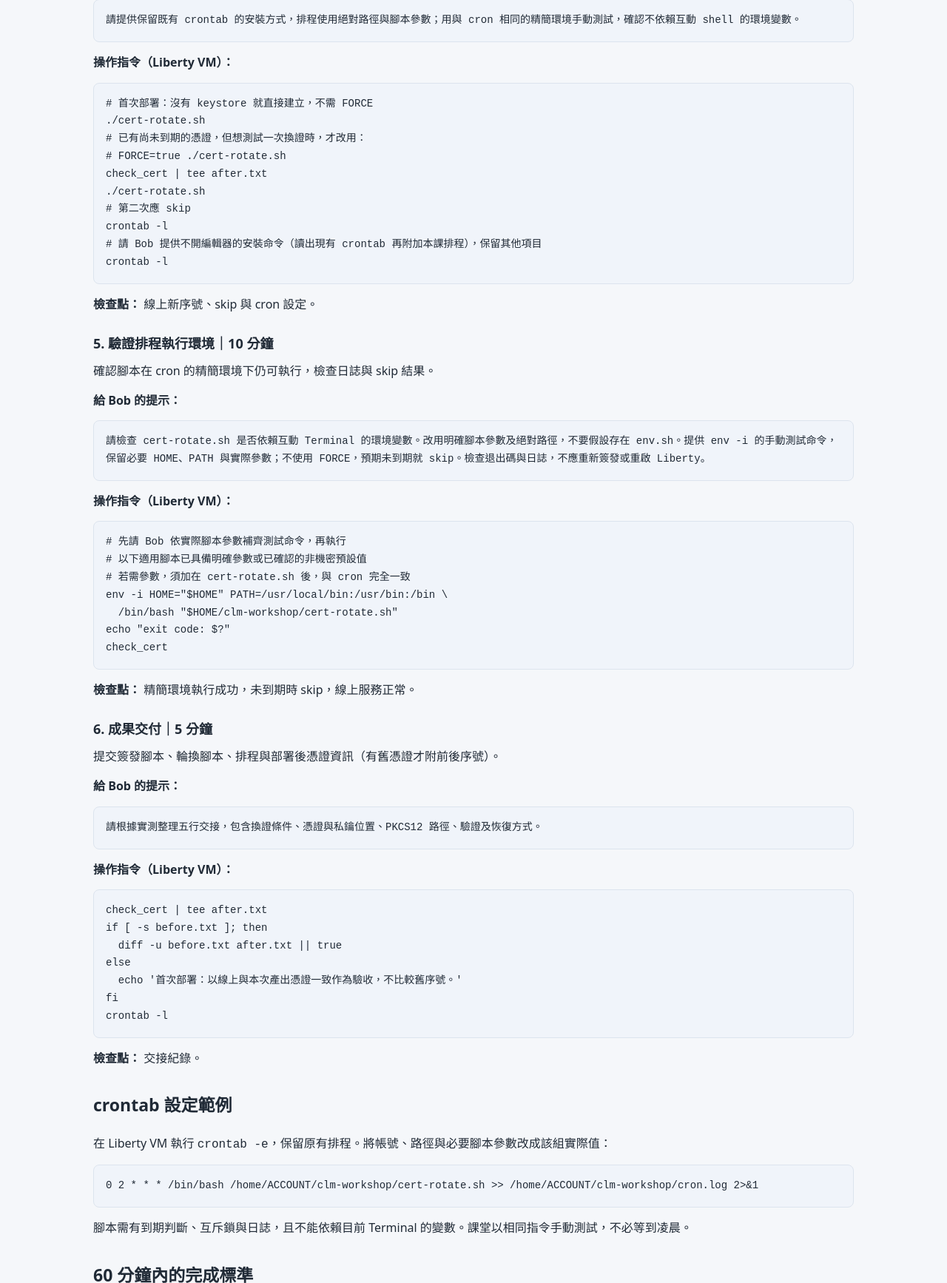
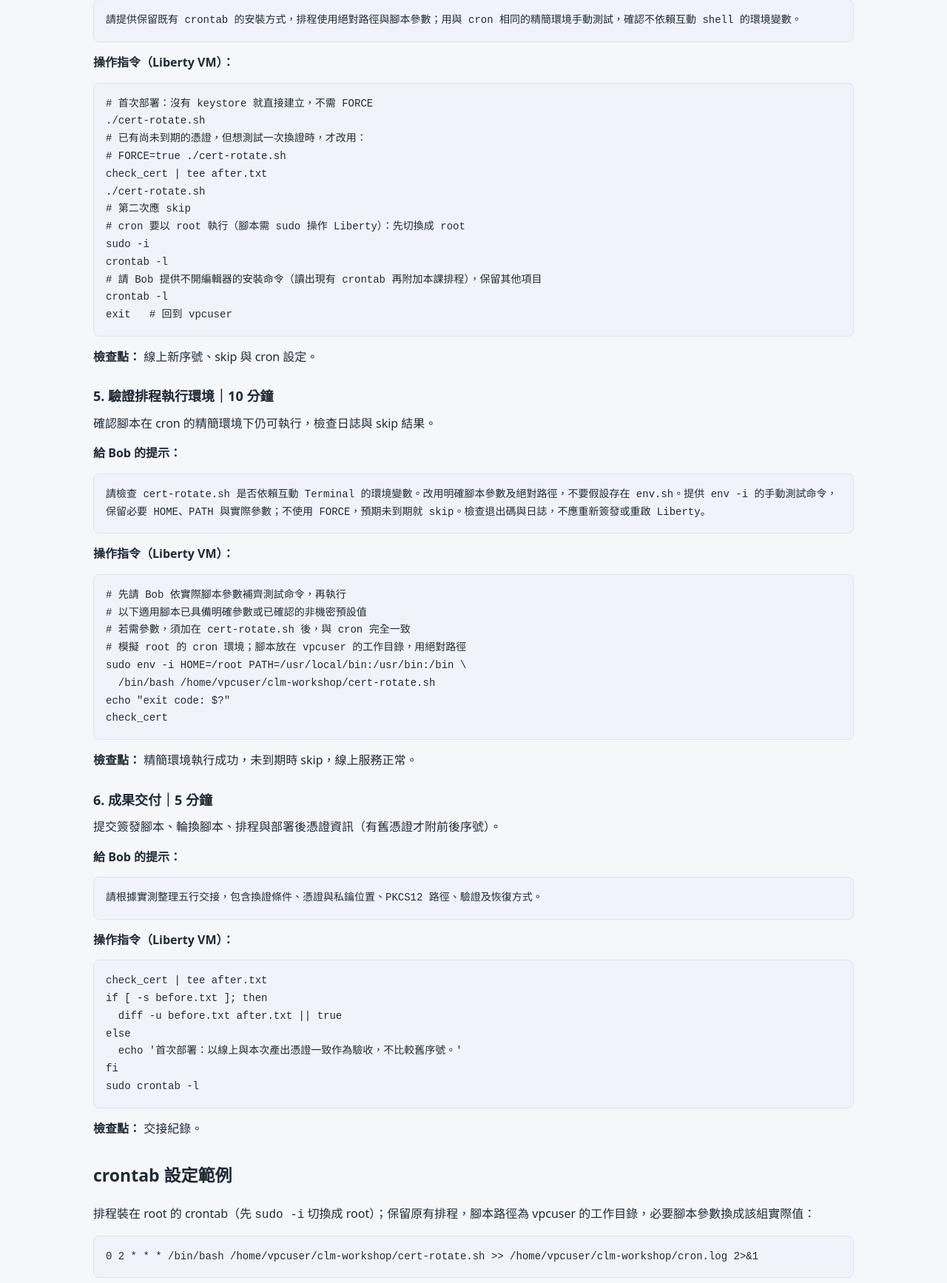
Before and after one commit to icewater30012/bob-workshop-spop, a plain HTML site: page topics/vault-liberty-clm/parts/part-4-openssl-shell.html in a window 1280 px wide. Shown: the part 4268-6002 px from the top of the page at 74% size. Drawn offline with Linux system fonts and the light colour scheme.

Commit message:
docs: install cron under root via sudo -i, use absolute vpcuser paths

```diff
--- a/topics/vault-liberty-clm/parts/part-4-openssl-shell.html
+++ b/topics/vault-liberty-clm/parts/part-4-openssl-shell.html
@@ -119,9 +119,12 @@ chmod 700 ./cert-rotate.sh</code></pre>
 check_cert | tee after.txt
 ./cert-rotate.sh
 # 第二次應 skip
+# cron 要以 root 執行（腳本需 sudo 操作 Liberty）：先切換成 root
+sudo -i
 crontab -l
 # 請 Bob 提供不開編輯器的安裝命令（讀出現有 crontab 再附加本課排程），保留其他項目
-crontab -l</code></pre>
+crontab -l
+exit   # 回到 vpcuser</code></pre>
 <p><strong>檢查點：</strong> 線上新序號、skip 與 cron 設定。</p>
 <h3>5. 驗證排程執行環境｜10 分鐘</h3>
 <p>確認腳本在 cron 的精簡環境下仍可執行，檢查日誌與 skip 結果。</p>
@@ -131,8 +134,9 @@ crontab -l</code></pre>
 <pre><code class="language-bash"># 先請 Bob 依實際腳本參數補齊測試命令，再執行
 # 以下適用腳本已具備明確參數或已確認的非機密預設值
 # 若需參數，須加在 cert-rotate.sh 後，與 cron 完全一致
-env -i HOME=&quot;$HOME&quot; PATH=/usr/local/bin:/usr/bin:/bin \
-  /bin/bash &quot;$HOME/clm-workshop/cert-rotate.sh&quot;
+# 模擬 root 的 cron 環境；腳本放在 vpcuser 的工作目錄，用絕對路徑
+sudo env -i HOME=/root PATH=/usr/local/bin:/usr/bin:/bin \
+  /bin/bash /home/vpcuser/clm-workshop/cert-rotate.sh
 echo &quot;exit code: $?&quot;
 check_cert</code></pre>
 <p><strong>檢查點：</strong> 精簡環境執行成功，未到期時 skip，線上服務正常。</p>
@@ -147,11 +151,11 @@ if [ -s before.txt ]; then
 else
   echo &#x27;首次部署：以線上與本次產出憑證一致作為驗收，不比較舊序號。&#x27;
 fi
-crontab -l</code></pre>
+sudo crontab -l</code></pre>
 <p><strong>檢查點：</strong> 交接紀錄。</p>
 <h2>crontab 設定範例</h2>
-<p>在 Liberty VM 執行 <code>crontab -e</code>，保留原有排程。將帳號、路徑與必要腳本參數改成該組實際值：</p>
-<pre><code class="language-cron">0 2 * * * /bin/bash /home/ACCOUNT/clm-workshop/cert-rotate.sh &gt;&gt; /home/ACCOUNT/clm-workshop/cron.log 2&gt;&amp;1</code></pre>
+<p>排程裝在 root 的 crontab（先 <code>sudo -i</code> 切換成 root）；保留原有排程，腳本路徑為 vpcuser 的工作目錄，必要腳本參數換成該組實際值：</p>
+<pre><code class="language-cron">0 2 * * * /bin/bash /home/vpcuser/clm-workshop/cert-rotate.sh &gt;&gt; /home/vpcuser/clm-workshop/cron.log 2&gt;&amp;1</code></pre>
 <p>腳本需有到期判斷、互斥鎖與日誌，且不能依賴目前 Terminal 的變數。課堂以相同指令手動測試，不必等到凌晨。</p>
 <h2>60 分鐘內的完成標準</h2>
 <ol><li>Liberty HTTPS 提供本次自簽憑證，IP SAN 與憑證指紋驗證通過。</li><li>一般重跑未達門檻時 skip；cron 已設定，精簡環境手動測試通過。</li><li>留下腳本、排程、部署後憑證資訊與簡短交接；有舊憑證才附前後序號。</li><li>瀏覽器開啟 <code>https://&lt;IP&gt;:9443/adminCenter/</code>（<code>admin</code>／<code>admin123456</code>），檢視網址列憑證，序號與 <code>check_cert</code> 一致；自簽或私有 CA 憑證的瀏覽器警告屬預期。</li></ol>
```
Also changed, not shown: topics/vault-liberty-clm/index.html (+20 -12 lines), topics/vault-liberty-clm/parts/part-2-vault-shell.html (+10 -6 lines), 2 other files.
